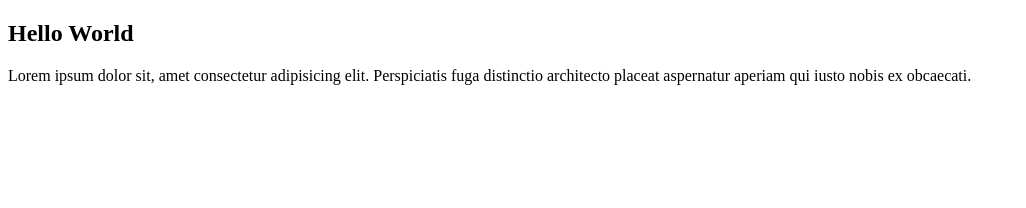
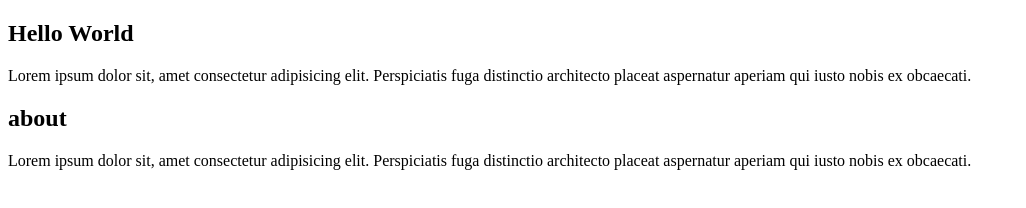
Before and after one commit to salutahmoha/project-two, a plain HTML site: page index.html in a window 1280 px wide. Shown: the whole page, without its empty margins (0-1026 px from the left). Drawn offline with Linux system fonts and the light colour scheme.

Commit message:
created an about section

```diff
--- a/index.html
+++ b/index.html
@@ -8,5 +8,11 @@
 <body>
     <h2>Hello World</h2>
     <p>Lorem ipsum dolor sit, amet consectetur adipisicing elit. Perspiciatis fuga distinctio architecto placeat aspernatur aperiam qui iusto nobis ex obcaecati.</p>
+
+    <!-- about page -->
+     <div class="about">
+        <h2>about</h2>
+        <p>Lorem ipsum dolor sit, amet consectetur adipisicing elit. Perspiciatis fuga distinctio architecto placeat aspernatur aperiam qui iusto nobis ex obcaecati.</p>
+     </div>
 </body>
 </html>
```
